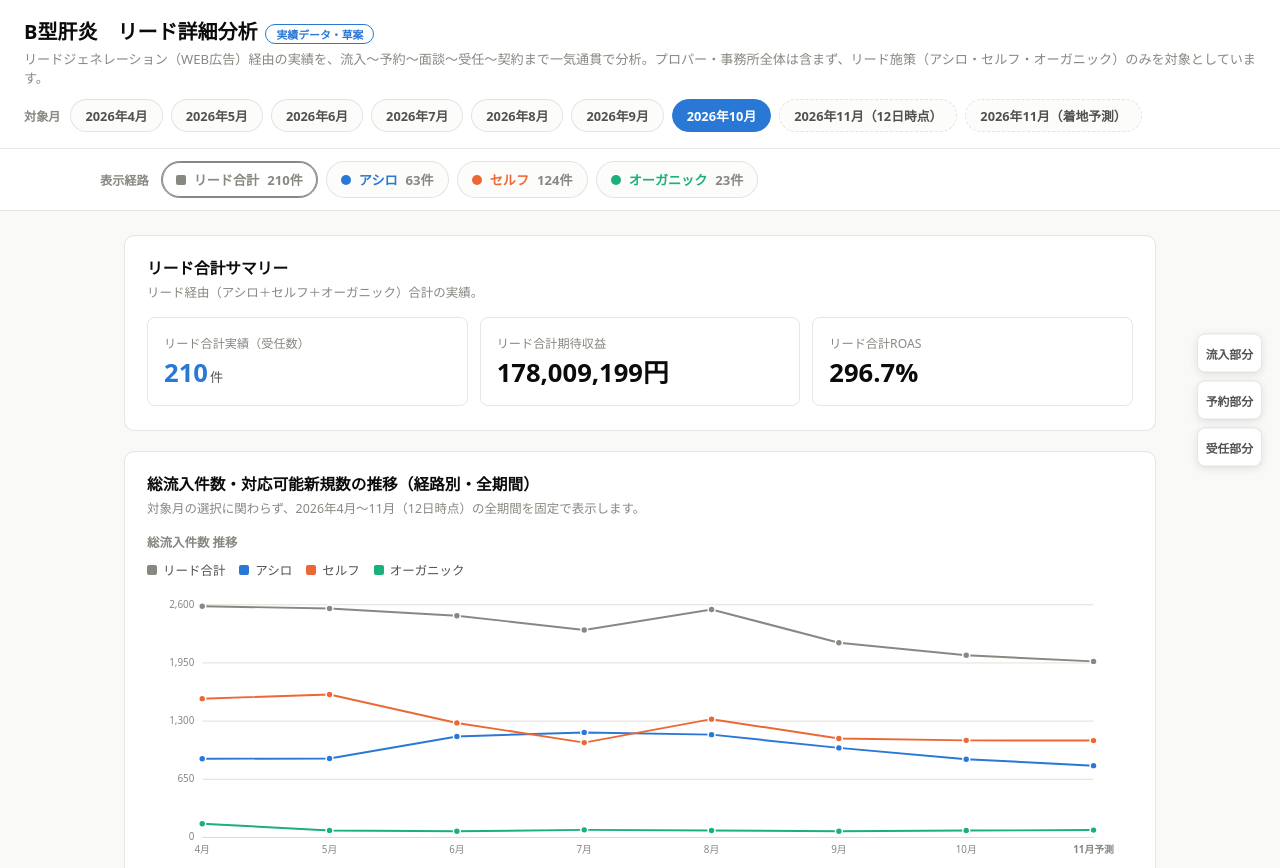
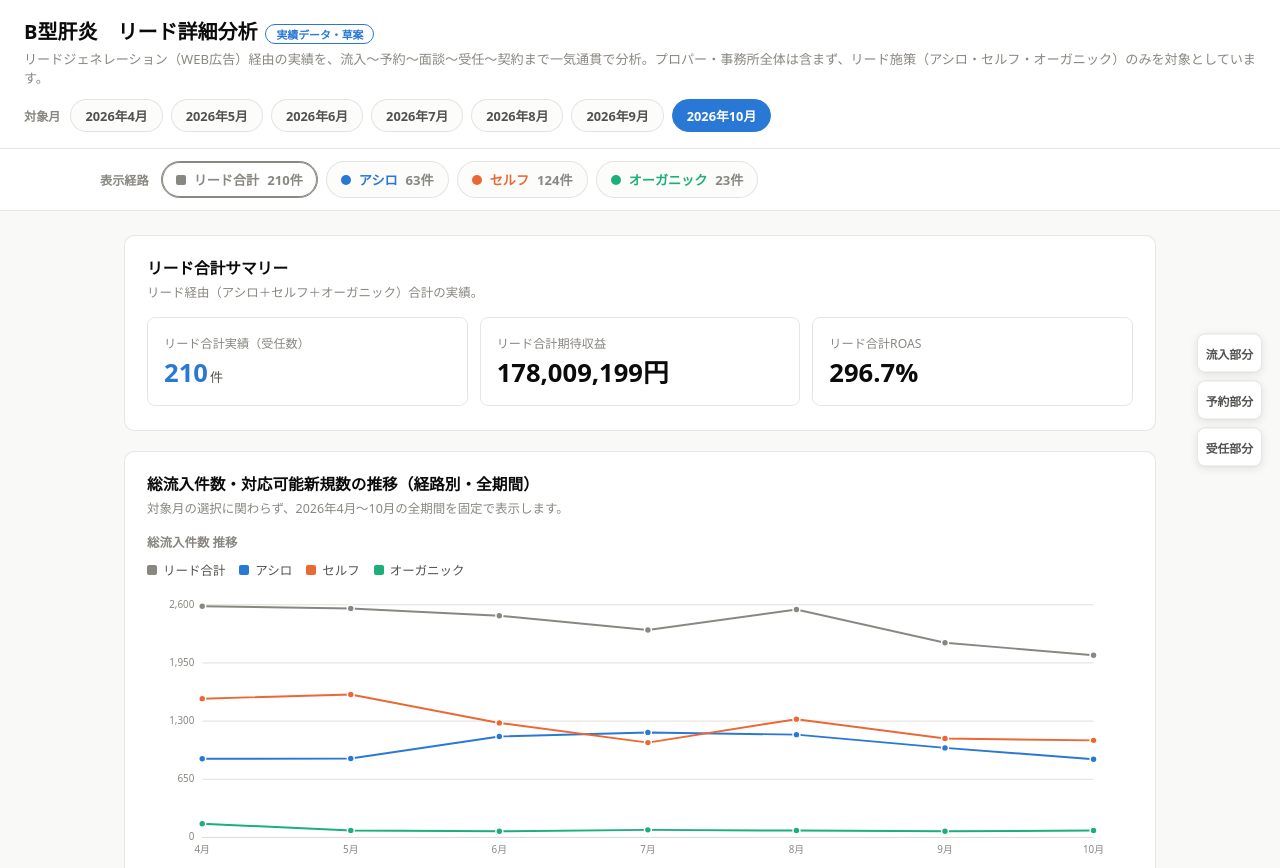
Before and after one commit to Satoshi-man/-LP-, a plain HTML site: page bkan-lead-detail.html in a window 1280 px wide. Shown: the top 868 px of the page. Drawn offline with Linux system fonts and the light colour scheme.

Commit message:
B型肝炎リード詳細分析: 10月度MBM報告に合わせ11月表示を削除
今月のMBM（10月度報告）に掲載するため、11月（12日時点）・
11月（着地予測）の両期間を対象月ボタンおよび全期間推移グラフから
削除し、2026年4月〜10月のみの表示に変更。

Co-Authored-By: Claude Sonnet 5 <noreply@anthropic.com>
Claude-Session: https://claude.ai/code/session_01Wwn8Jwfy6qm7a4BmqRfLyi

```diff
--- a/bkan-lead-detail.html
+++ b/bkan-lead-detail.html
@@ -293,14 +293,13 @@
 
   <section class="card">
     <h2>総流入件数・対応可能新規数の推移（経路別・全期間）</h2>
-    <p class="card-sub">対象月の選択に関わらず、2026年4月〜11月（12日時点）の全期間を固定で表示します。</p>
+    <p class="card-sub">対象月の選択に関わらず、2026年4月〜10月の全期間を固定で表示します。</p>
     <div class="sub-head" style="margin-top:0;">総流入件数 推移</div>
     <div id="trend-legend-inflow"></div>
     <div id="trend-chart-inflow"></div>
     <div class="sub-head">対応可能新規数 推移</div>
     <div id="trend-legend-new"></div>
     <div id="trend-chart-new"></div>
-    <p class="sub-note" style="margin-top:10px;">※11月は12日時点の速報値のため、他月と比べて件数が少なく表示されます（月末の確定実績ではありません）。</p>
   </section>
 
   <section class="card" id="section-inflow">
@@ -364,10 +363,6 @@ const MONTHS = [
   { key: '8月', label: '2026年8月', note: false },
   { key: '9月', label: '2026年9月', note: false },
   { key: '10月', label: '2026年10月', note: false },
-  { key: '11月', label: '2026年11月（12日時点）', note: true,
-    noteText: '※2026年11月度は、12日時点までの速報値です（月末までの確定実績ではありません）。' },
-  { key: '11月予測', label: '2026年11月（着地予測）', note: true,
-    noteText: '※2026年11月（着地予測）は、12日時点の実績 ÷ 経過日数（12日）× 当月日数（30日）で算出した比例着地予測です（確定実績ではありません）。' },
 ];
 let selectedMonthIndex = (() => {
   for (let i = MONTHS.length - 1; i >= 0; i--) { if (!MONTHS[i].note) return i; }
```
